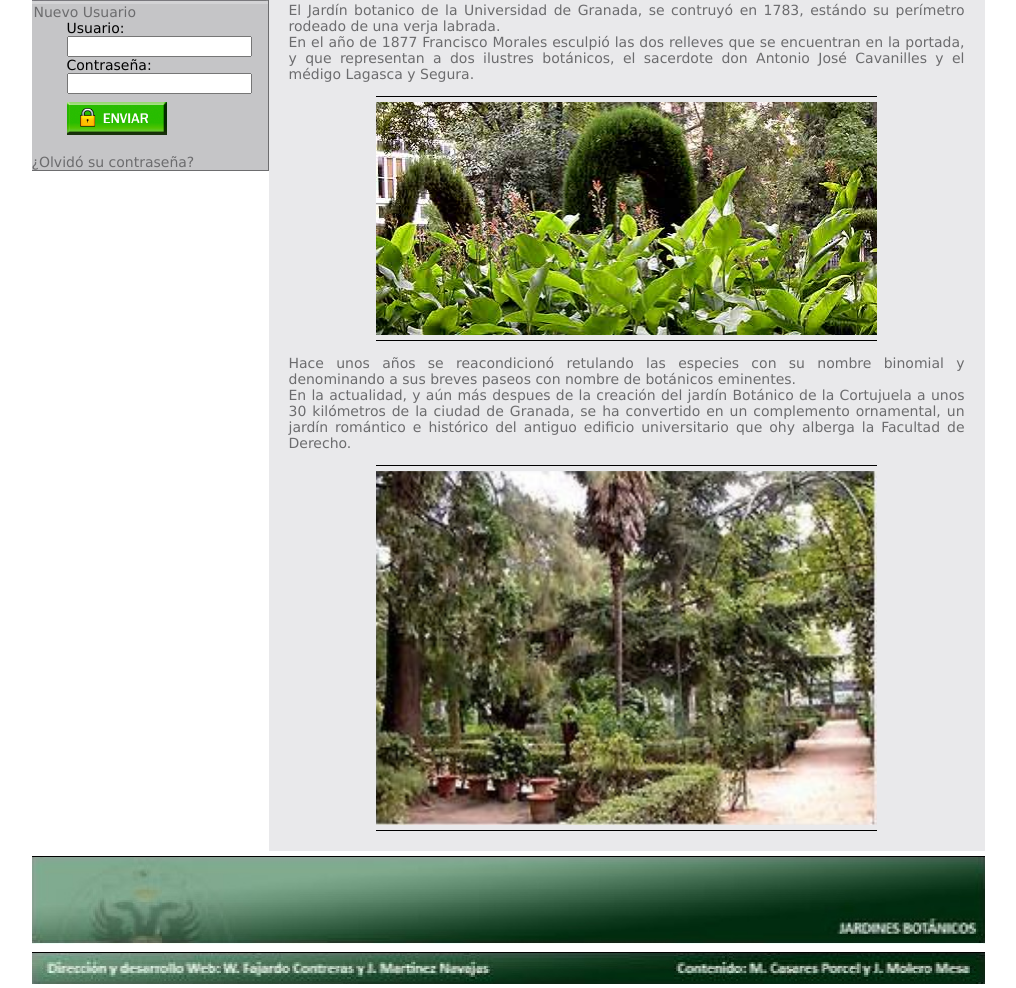
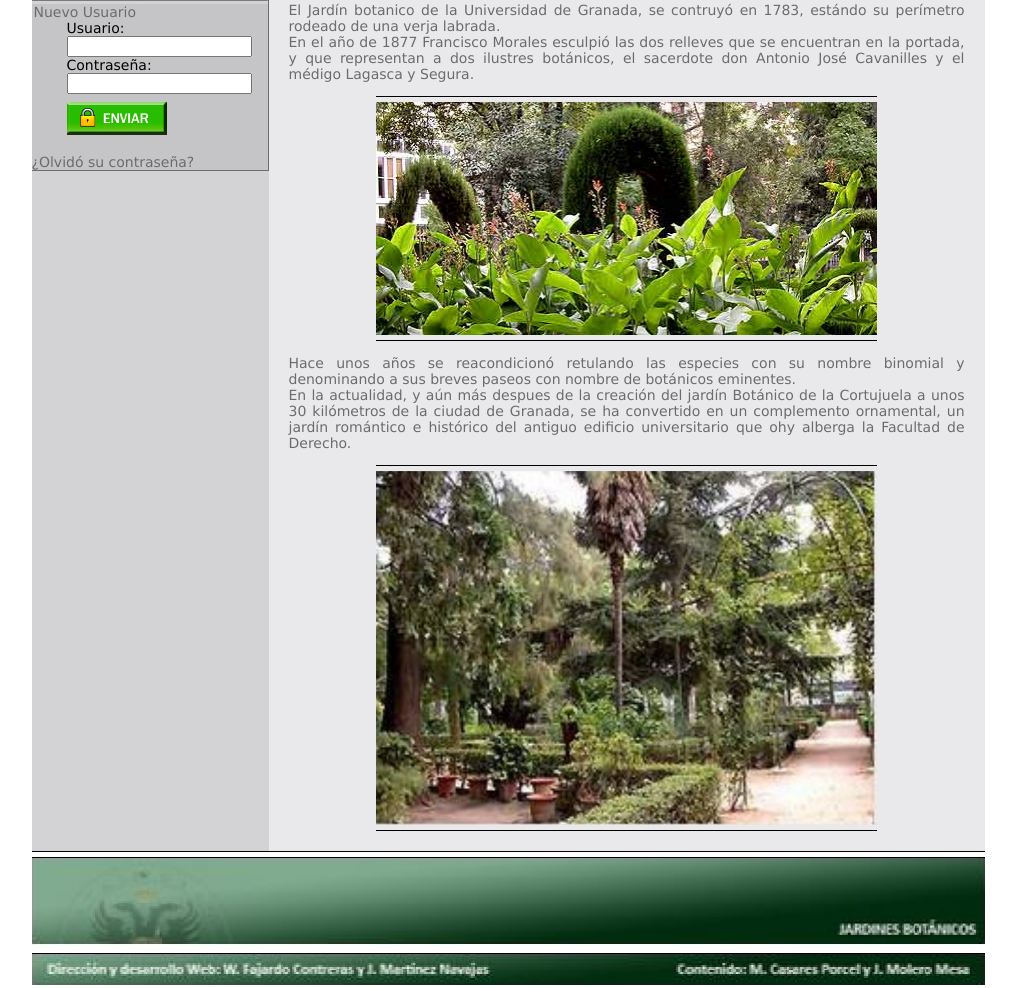
Before and after one commit to JaviYAngel/ProgramacionWeb, a PHP site: page /index01.html in a window 1280 px wide. Shown: the part 601-1589 px from the top of the page, without its empty margins (132-1148 px from the left). Run offline with PHP 8.4, Linux system fonts and the light colour scheme.

Commit message:
cambios debajo de login que no estaba el color

```diff
--- a/Practica1/css/estilo01.css
+++ b/Practica1/css/estilo01.css
@@ -124,11 +124,12 @@ nav ul li:hover, #menu ul li:hover a {
 /* Parte central de la pagina*/
 #centro{
 	background: #E9E9EB;
-	float: right;
+	float: left;
 	width: 716px;
 	padding-bottom: 20px;
 	overflow:hidden;
 	position:relative;
+
 }
 
 /* h1 de la pagina informacion.html */
@@ -242,4 +243,7 @@ footer img{
 
 .container {
     background-color: #d3d3d5;
+    height: 100%;
+    border-bottom: 1px solid black;
+    float: left;
 }
--- a/Practica1/index01.html
+++ b/Practica1/index01.html
@@ -19,7 +19,7 @@
 
 
     <!-- El contenedor general de la página web -->
-    <div class="container">
+<div class="container">
         <!-- Contenedor del lado izquierdo de la página con el menu -->
         <nav>
             <ul>
@@ -84,7 +84,7 @@
         </p>
         <img class="c" src="images/jardinbotanico12.png" alt=""/>
     </div>
-    </div>
+</div>
 
     <!-- Pie de la página web conteniendo dos imagenes -->
     <footer>
```
